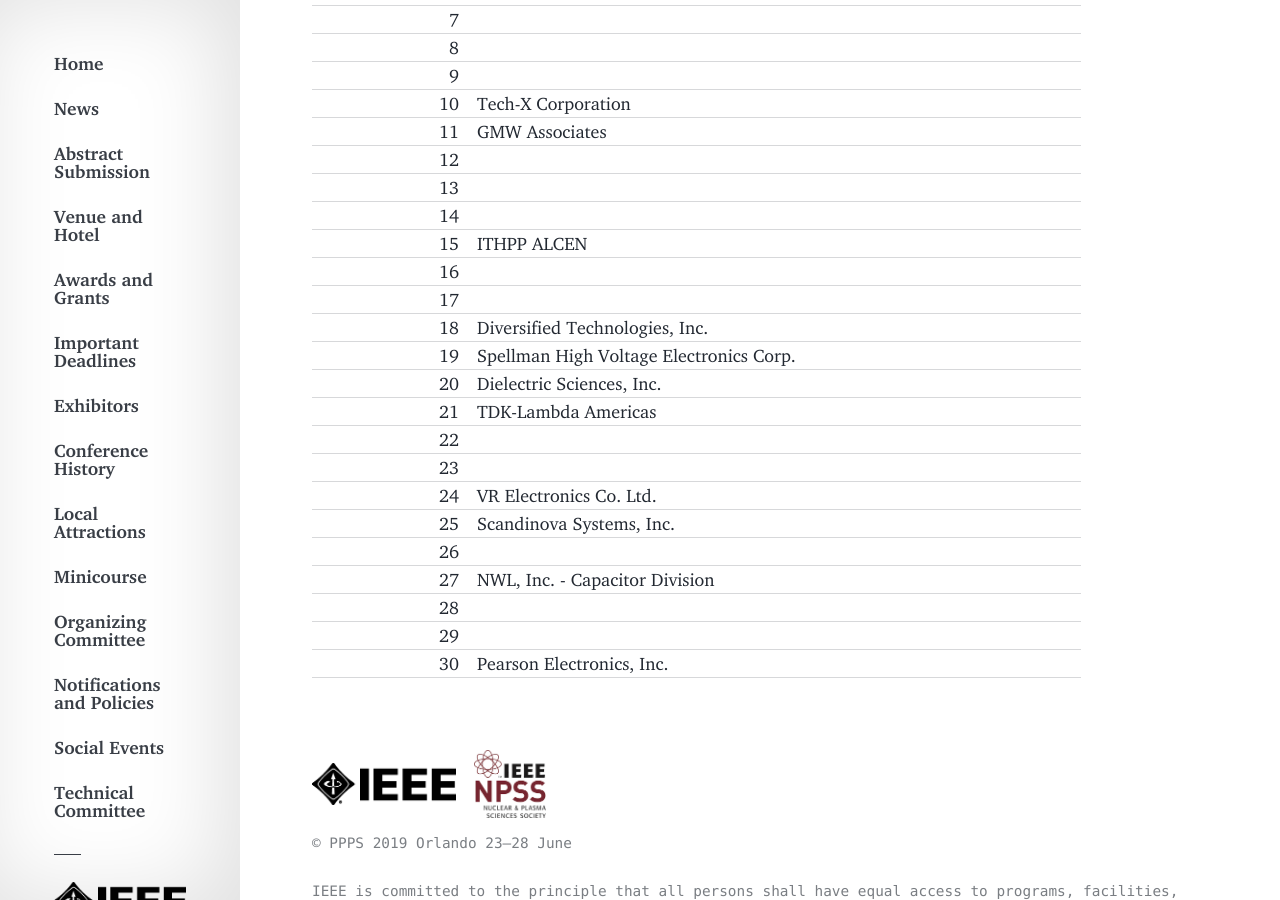
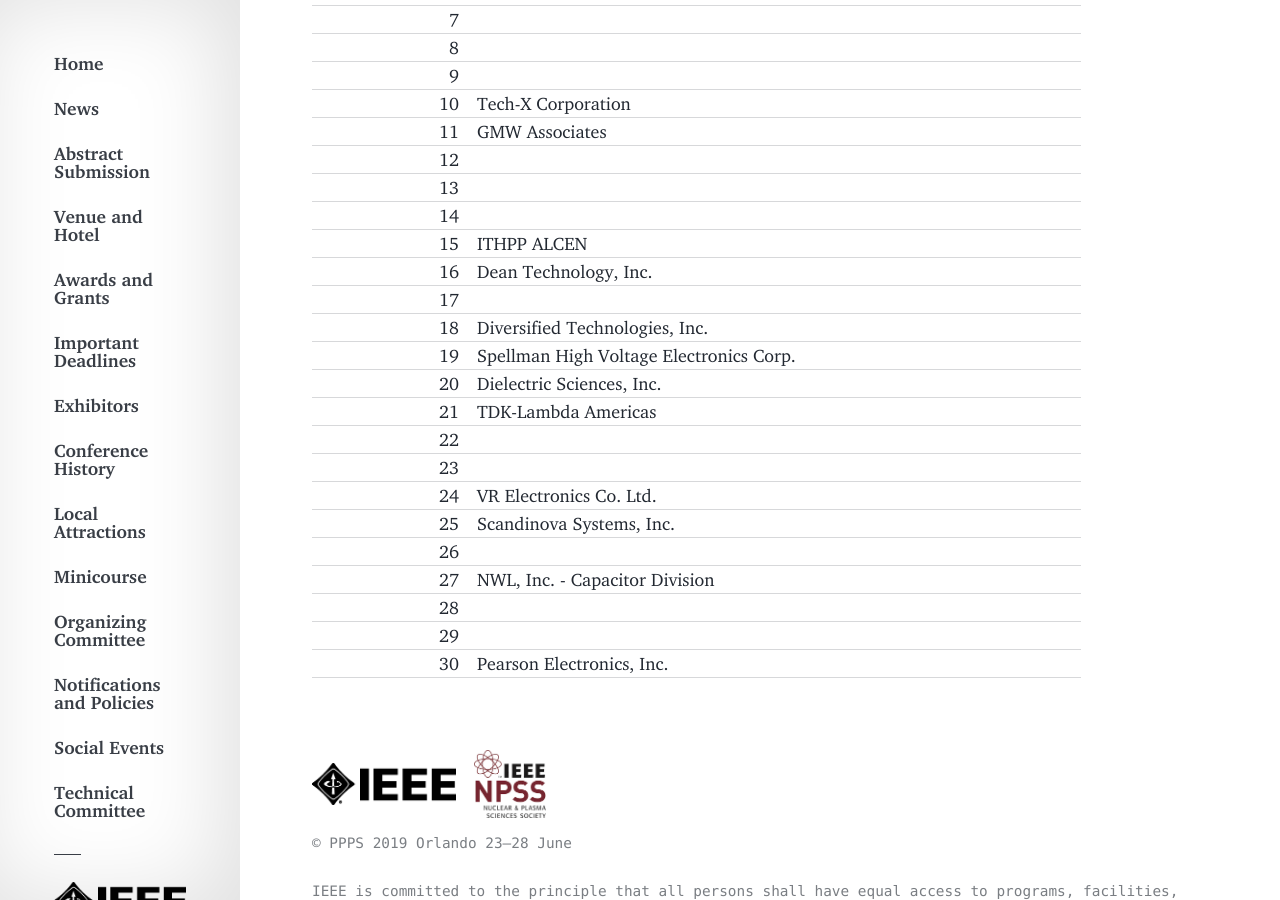
Before and after one commit to ppps2019/ppps2019.github.io, a Jekyll site: the page built from _info_articles/exhibitors.md, in a window 1280 px wide and 900 px high, scrolled down 2544 px. Built offline with Jekyll 4.4.1, drawn with Linux system fonts in a browser that asks for light colours; comment, search, counter and statistics services are not loaded.

Commit message:
exhibitor update

```diff
--- a/_info_articles/exhibitors.md
+++ b/_info_articles/exhibitors.md
@@ -48,7 +48,7 @@ If you plan to reserve a booth and **intend to make the booth registration depos
 | 13 | |
 | 14 | |
 | 15 | ITHPP ALCEN |
-| 16 | |
+| 16 | Dean Technology, Inc. |
 | 17 | |
 | 18 | Diversified Technologies, Inc. |
 | 19 | Spellman High Voltage Electronics Corp. |
```
